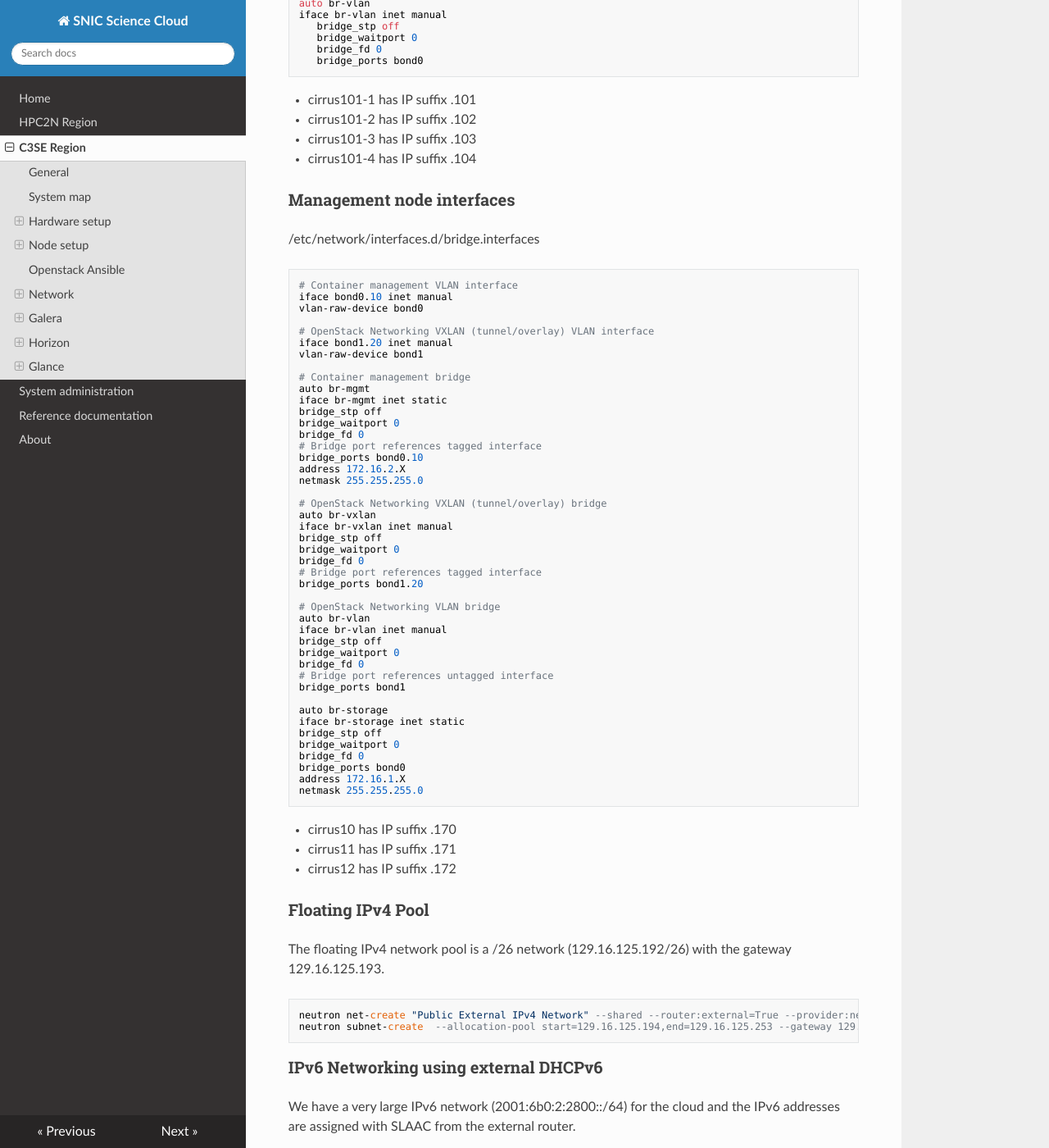
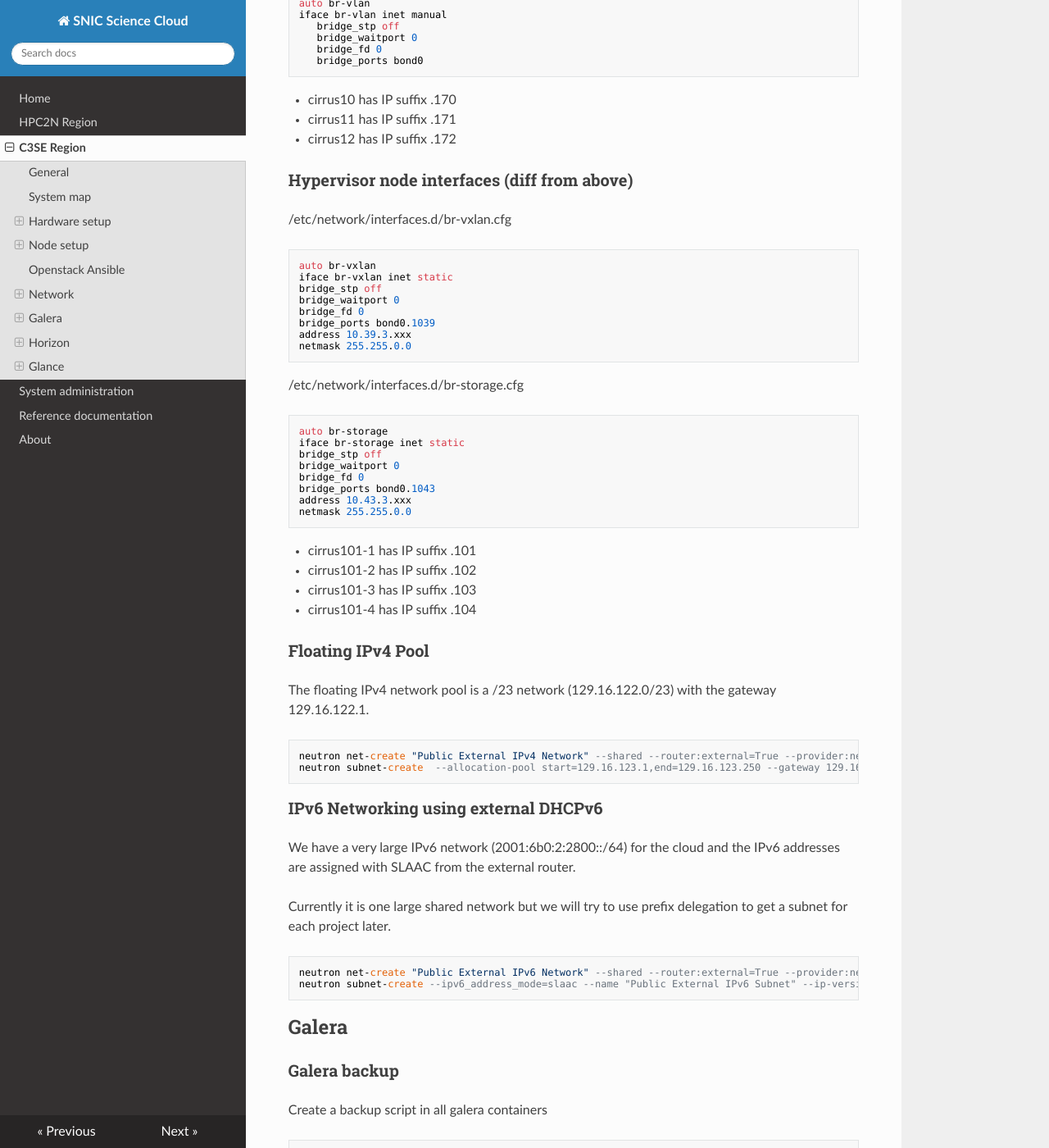
Before and after one commit to SNICScienceCloud/operators-documentation, an MkDocs documentation site: the page built from docs/config_c3se.md, in a window 1280 px wide and 1400 px high, scrolled down 3715 px. Shown: the whole window at 82% size. Built offline with MkDocs 1.6.1, drawn with Linux system fonts in a browser that asks for light colours; nearby versions of some CDN libraries; old or Windows-style settings are respelled for this version of MkDocs; some of the changed text lies outside the part shown.

Commit message:
corrections to hypervisor nodes

```diff
--- a/docs/config_c3se.md
+++ b/docs/config_c3se.md
@@ -150,71 +150,45 @@ Linux-bridges are used for the for the vlan, storage and vxlan traffic.
        bridge_ports bond0
 
 
-- cirrus101-1 has IP suffix .101
-- cirrus101-2 has IP suffix .102
-- cirrus101-3 has IP suffix .103
-- cirrus101-4 has IP suffix .104
+- cirrus10 has IP suffix .170
+- cirrus11 has IP suffix .171
+- cirrus12 has IP suffix .172
 
-### Management node interfaces
+### Hypervisor node interfaces (diff from above)
 
-/etc/network/interfaces.d/bridge.interfaces
+/etc/network/interfaces.d/br-vxlan.cfg
 
-    # Container management VLAN interface
-    iface bond0.10 inet manual
-    vlan-raw-device bond0
-
-    # OpenStack Networking VXLAN (tunnel/overlay) VLAN interface
-    iface bond1.20 inet manual
-    vlan-raw-device bond1
-
-    # Container management bridge
-    auto br-mgmt
-    iface br-mgmt inet static
+    auto br-vxlan
+    iface br-vxlan inet static
     bridge_stp off
     bridge_waitport 0
     bridge_fd 0
-    # Bridge port references tagged interface
-    bridge_ports bond0.10
-    address 172.16.2.X
-    netmask 255.255.255.0
+    bridge_ports bond0.1039
+    address 10.39.3.xxx
+    netmask 255.255.0.0
 
-    # OpenStack Networking VXLAN (tunnel/overlay) bridge
-    auto br-vxlan
-    iface br-vxlan inet manual
-    bridge_stp off
-    bridge_waitport 0
-    bridge_fd 0
-    # Bridge port references tagged interface
-    bridge_ports bond1.20
-
-    # OpenStack Networking VLAN bridge
-    auto br-vlan
-    iface br-vlan inet manual
-    bridge_stp off
-    bridge_waitport 0
-    bridge_fd 0
-    # Bridge port references untagged interface
-    bridge_ports bond1
+/etc/network/interfaces.d/br-storage.cfg
 
     auto br-storage
     iface br-storage inet static
     bridge_stp off
     bridge_waitport 0
     bridge_fd 0
-    bridge_ports bond0
-    address 172.16.1.X
-    netmask 255.255.255.0
+    bridge_ports bond0.1043
+    address 10.43.3.xxx
+    netmask 255.255.0.0
 
-- cirrus10 has IP suffix .170
-- cirrus11 has IP suffix .171
-- cirrus12 has IP suffix .172
+- cirrus101-1 has IP suffix .101
+- cirrus101-2 has IP suffix .102
+- cirrus101-3 has IP suffix .103
+- cirrus101-4 has IP suffix .104
 
 ### Floating IPv4 Pool
 
-The floating IPv4 network pool is a /26 network (129.16.125.192/26) with the gateway 129.16.125.193.
+The floating IPv4 network pool is a /23 network (129.16.122.0/23) with the gateway 129.16.122.1.
 
     neutron net-create "Public External IPv4 Network" --shared --router:external=True --provider:network_type vlan --provider:segmentation_id 12 --provider:physical_network vlan
-    neutron subnet-create  --allocation-pool start=129.16.125.194,end=129.16.125.253 --gateway 129.16.125.193 --disable-dhcp --name "Public External IPv4 Subnet" --ip-version 4 --dns-nameserver 129.16.1.53 c0a20db8-4a7b-4702-ae05-bd65b10ebd35 129.16.125.192/26
+    neutron subnet-create  --allocation-pool start=129.16.123.1,end=129.16.123.250 --gateway 129.16.122.1 --disable-dhcp --name "Public External IPv4 Subnet" --ip-version 4 --dns-nameserver 129.16.1.53 c0a20db8-4a7b-4702-ae05-bd65b10ebd35 129.16.122.0/23
 
 ### IPv6 Networking using external DHCPv6
 
```
Also changed, not shown: other parts of docs/config_c3se.md (+1 -1 lines).
